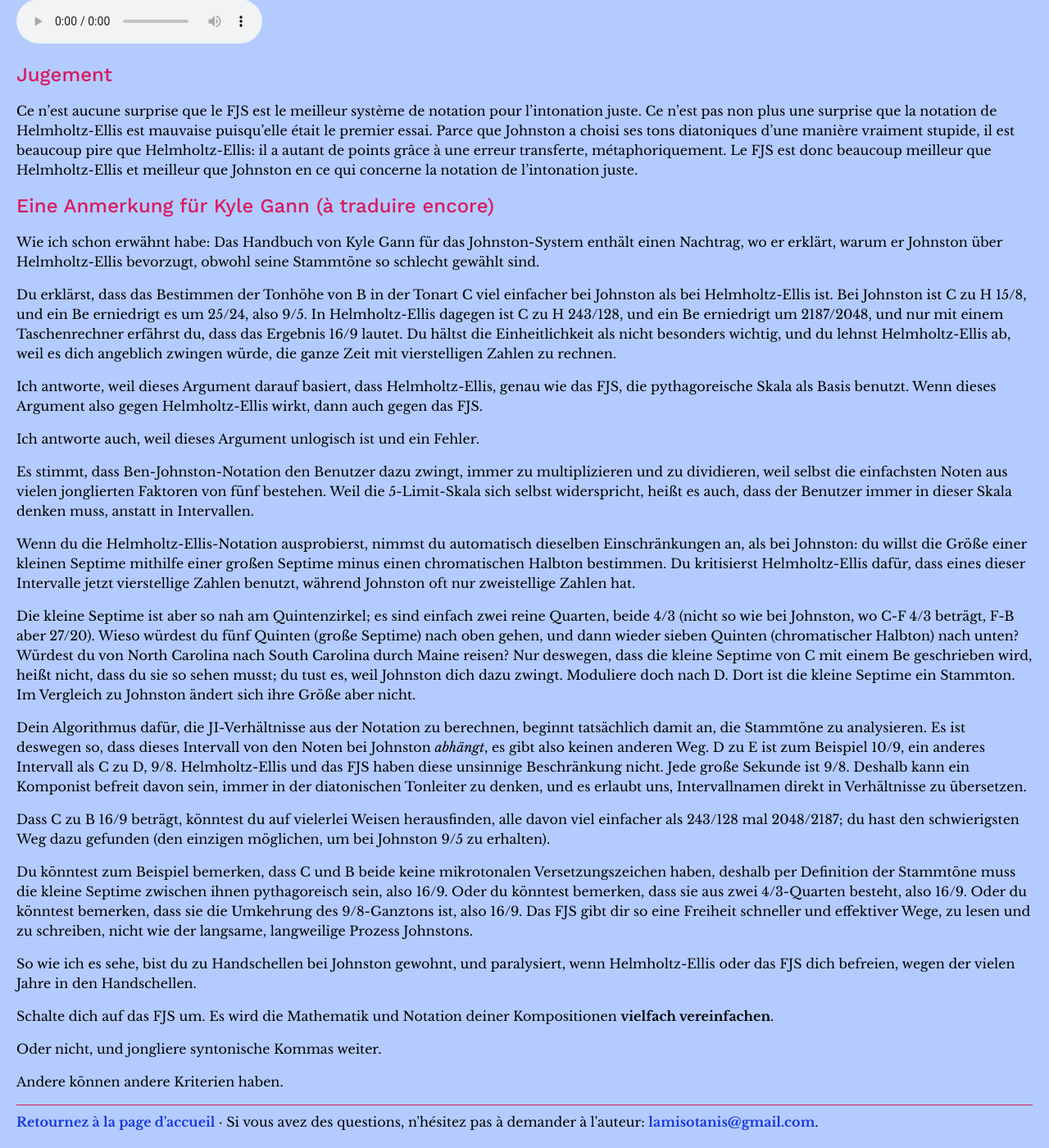
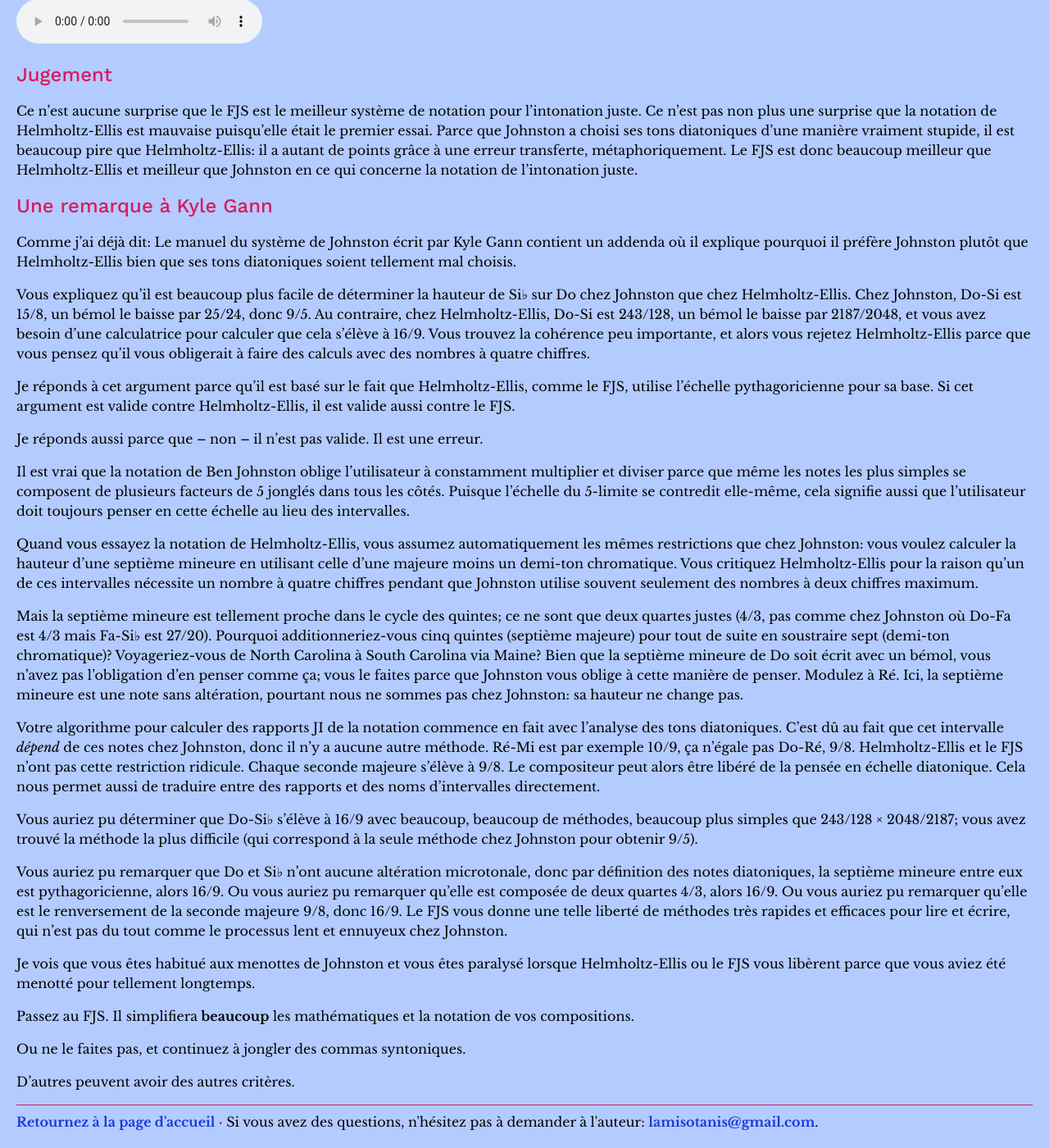
Before and after one commit to misotanni/misotanni.github.io, a Jekyll site: the page built from fjs/fr/compare.md, in a window 1280 px wide and 1400 px high, scrolled down 8568 px. Shown: the whole window at 82% size. Built offline with Jekyll 4.4.1, drawn with Linux system fonts in a browser that asks for light colours; our own code applies the rules of GitHub Pages for plain Markdown files; formulas are drawn with MathJax 3.

Commit message:
comparaison

```diff
--- a/fjs/fr/compare.md
+++ b/fjs/fr/compare.md
@@ -304,32 +304,32 @@ Vous pouvez aussi écouter:
 
 Ce n'est aucune surprise que le FJS est le meilleur système de notation pour l'intonation juste. Ce n'est pas non plus une surprise que la notation de Helmholtz-Ellis est mauvaise puisqu'elle était le premier essai. Parce que Johnston a choisi ses tons diatoniques d'une manière vraiment stupide, il est beaucoup pire que Helmholtz-Ellis: il a autant de points grâce à une erreur transferte, métaphoriquement. Le FJS est donc beaucoup meilleur que Helmholtz-Ellis et meilleur que Johnston en ce qui concerne la notation de l'intonation juste.
 
-## Eine Anmerkung für Kyle Gann (à traduire encore)
+## Une remarque à Kyle Gann
 
-Wie ich schon erwähnt habe: Das Handbuch von Kyle Gann für das Johnston-System enthält einen Nachtrag, wo er erklärt, warum er Johnston über Helmholtz-Ellis bevorzugt, obwohl seine Stammtöne so schlecht gewählt sind.
+Comme j'ai déjà dit: Le manuel du système de Johnston écrit par Kyle Gann contient un addenda où il explique pourquoi il préfère Johnston plutôt que Helmholtz-Ellis bien que ses tons diatoniques soient tellement mal choisis.
 
-Du erklärst, dass das Bestimmen der Tonhöhe von B in der Tonart C viel einfacher bei Johnston als bei Helmholtz-Ellis ist. Bei Johnston ist C zu H 15/8, und ein Be erniedrigt es um 25/24, also 9/5. In Helmholtz-Ellis dagegen ist C zu H 243/128, und ein Be erniedrigt um 2187/2048, und nur mit einem Taschenrechner erfährst du, dass das Ergebnis 16/9 lautet. Du hältst die Einheitlichkeit als nicht besonders wichtig, und du lehnst Helmholtz-Ellis ab, weil es dich angeblich zwingen würde, die ganze Zeit mit vierstelligen Zahlen zu rechnen.
+Vous expliquez qu'il est beaucoup plus facile de déterminer la hauteur de Si♭ sur Do chez Johnston que chez Helmholtz-Ellis. Chez Johnston, Do-Si est 15/8, un bémol le baisse par 25/24, donc 9/5. Au contraire, chez Helmholtz-Ellis, Do-Si est 243/128, un bémol le baisse par 2187/2048, et vous avez besoin d'une calculatrice pour calculer que cela s'élève à 16/9. Vous trouvez la cohérence peu importante, et alors vous rejetez Helmholtz-Ellis parce que vous pensez qu'il vous obligerait à faire des calculs avec des nombres à quatre chiffres.
 
-Ich antworte, weil dieses Argument darauf basiert, dass Helmholtz-Ellis, genau wie das FJS, die pythagoreische Skala als Basis benutzt. Wenn dieses Argument also gegen Helmholtz-Ellis wirkt, dann auch gegen das FJS.
+Je réponds à cet argument parce qu'il est basé sur le fait que Helmholtz-Ellis, comme le FJS, utilise l'échelle pythagoricienne pour sa base. Si cet argument est valide contre Helmholtz-Ellis, il est valide aussi contre le FJS.
 
-Ich antworte auch, weil dieses Argument unlogisch ist und ein Fehler.
+Je réponds aussi parce que – non – il n'est pas valide. Il est une erreur.
 
-Es stimmt, dass Ben-Johnston-Notation den Benutzer dazu zwingt, immer zu multiplizieren und zu dividieren, weil selbst die einfachsten Noten aus vielen jonglierten Faktoren von fünf bestehen. Weil die 5-Limit-Skala sich selbst widerspricht, heißt es auch, dass der Benutzer immer in dieser Skala denken muss, anstatt in Intervallen.
+Il est vrai que la notation de Ben Johnston oblige l'utilisateur à constamment multiplier et diviser parce que même les notes les plus simples se composent de plusieurs facteurs de 5 jonglés dans tous les côtés. Puisque l'échelle du 5-limite se contredit elle-même, cela signifie aussi que l'utilisateur doit toujours penser en cette échelle au lieu des intervalles.
 
-Wenn du die Helmholtz-Ellis-Notation ausprobierst, nimmst du automatisch dieselben Einschränkungen an, als bei Johnston: du willst die Größe einer kleinen Septime mithilfe einer großen Septime minus einen chromatischen Halbton bestimmen. Du kritisierst Helmholtz-Ellis dafür, dass eines dieser Intervalle jetzt vierstellige Zahlen benutzt, während Johnston oft nur zweistellige Zahlen hat.
+Quand vous essayez la notation de Helmholtz-Ellis, vous assumez automatiquement les mêmes restrictions que chez Johnston: vous voulez calculer la hauteur d'une septième mineure en utilisant celle d'une majeure moins un demi-ton chromatique. Vous critiquez Helmholtz-Ellis pour la raison qu'un de ces intervalles nécessite un nombre à quatre chiffres pendant que Johnston utilise souvent seulement des nombres à deux chiffres maximum.
 
-Die kleine Septime ist aber so nah am Quintenzirkel; es sind einfach zwei reine Quarten, beide 4/3 (nicht so wie bei Johnston, wo C-F 4/3 beträgt, F-B aber 27/20). Wieso würdest du fünf Quinten (große Septime) nach oben gehen, und dann wieder sieben Quinten (chromatischer Halbton) nach unten? Würdest du von North Carolina nach South Carolina durch Maine reisen? Nur deswegen, dass die kleine Septime von C mit einem Be geschrieben wird, heißt nicht, dass du sie so sehen musst; du tust es, weil Johnston dich dazu zwingt. Moduliere doch nach D. Dort ist die kleine Septime ein Stammton. Im Vergleich zu Johnston ändert sich ihre Größe aber nicht.
+Mais la septième mineure est tellement proche dans le cycle des quintes; ce ne sont que deux quartes justes (4/3, pas comme chez Johnston où Do-Fa est 4/3 mais Fa-Si♭ est 27/20). Pourquoi additionneriez-vous cinq quintes (septième majeure) pour tout de suite en soustraire sept (demi-ton chromatique)? Voyageriez-vous de North Carolina à South Carolina via Maine? Bien que la septième mineure de Do soit écrit avec un bémol, vous n'avez pas l'obligation d'en penser comme ça; vous le faites parce que Johnston vous oblige à cette manière de penser. Modulez à Ré. Ici, la septième mineure est une note sans altération, pourtant nous ne sommes pas chez Johnston: sa hauteur ne change pas.
 
-Dein Algorithmus dafür, die JI-Verhältnisse aus der Notation zu berechnen, beginnt tatsächlich damit an, die Stammtöne zu analysieren. Es ist deswegen so, dass dieses Intervall von den Noten bei Johnston *abhängt*, es gibt also keinen anderen Weg. D zu E ist zum Beispiel 10/9, ein anderes Intervall als C zu D, 9/8. Helmholtz-Ellis und das FJS haben diese unsinnige Beschränkung nicht. Jede große Sekunde ist 9/8. Deshalb kann ein Komponist befreit davon sein, immer in der diatonischen Tonleiter zu denken, und es erlaubt uns, Intervallnamen direkt in Verhältnisse zu übersetzen.
+Votre algorithme pour calculer des rapports JI de la notation commence en fait avec l'analyse des tons diatoniques. C'est dû au fait que cet intervalle *dépend* de ces notes chez Johnston, donc il n'y a aucune autre méthode. Ré-Mi est par exemple 10/9, ça n'égale pas Do-Ré, 9/8. Helmholtz-Ellis et le FJS n'ont pas cette restriction ridicule. Chaque seconde majeure s'élève à 9/8. Le compositeur peut alors être libéré de la pensée en échelle diatonique. Cela nous permet aussi de traduire entre des rapports et des noms d'intervalles directement.
 
-Dass C zu B 16/9 beträgt, könntest du auf vielerlei Weisen herausfinden, alle davon viel einfacher als 243/128 mal 2048/2187; du hast den schwierigsten Weg dazu gefunden (den einzigen möglichen, um bei Johnston 9/5 zu erhalten).
+Vous auriez pu déterminer que Do-Si♭ s'élève à 16/9 avec beaucoup, beaucoup de méthodes, beaucoup plus simples que 243/128 × 2048/2187; vous avez trouvé la méthode la plus difficile (qui correspond à la seule méthode chez Johnston pour obtenir 9/5).
 
-Du könntest zum Beispiel bemerken, dass C und B beide keine mikrotonalen Versetzungszeichen haben, deshalb per Definition der Stammtöne muss die kleine Septime zwischen ihnen pythagoreisch sein, also 16/9. Oder du könntest bemerken, dass sie aus zwei 4/3-Quarten besteht, also 16/9. Oder du könntest bemerken, dass sie die Umkehrung des 9/8-Ganztons ist, also 16/9. Das FJS gibt dir so eine Freiheit schneller und effektiver Wege, zu lesen und zu schreiben, nicht wie der langsame, langweilige Prozess Johnstons.
+Vous auriez pu remarquer que Do et Si♭ n'ont aucune altération microtonale, donc par définition des notes diatoniques, la septième mineure entre eux est pythagoricienne, alors 16/9. Ou vous auriez pu remarquer qu'elle est composée de deux quartes 4/3, alors 16/9. Ou vous auriez pu remarquer qu'elle est le renversement de la seconde majeure 9/8, donc 16/9. Le FJS vous donne une telle liberté de méthodes très rapides et efficaces pour lire et écrire, qui n'est pas du tout comme le processus lent et ennuyeux chez Johnston.
 
-So wie ich es sehe, bist du zu Handschellen bei Johnston gewohnt, und paralysiert, wenn Helmholtz-Ellis oder das FJS dich befreien, wegen der vielen Jahre in den Handschellen.
+Je vois que vous êtes habitué aux menottes de Johnston et vous êtes paralysé lorsque Helmholtz-Ellis ou le FJS vous libèrent parce que vous aviez été menotté pour tellement longtemps.
 
-Schalte dich auf das FJS um. Es wird die Mathematik und Notation deiner Kompositionen **vielfach vereinfachen**.
+Passez au FJS. Il simplifiera **beaucoup** les mathématiques et la notation de vos compositions.
 
-Oder nicht, und jongliere syntonische Kommas weiter.
+Ou ne le faites pas, et continuez à jongler des commas syntoniques.
 
-Andere können andere Kriterien haben.
+D'autres peuvent avoir des autres critères.
```
